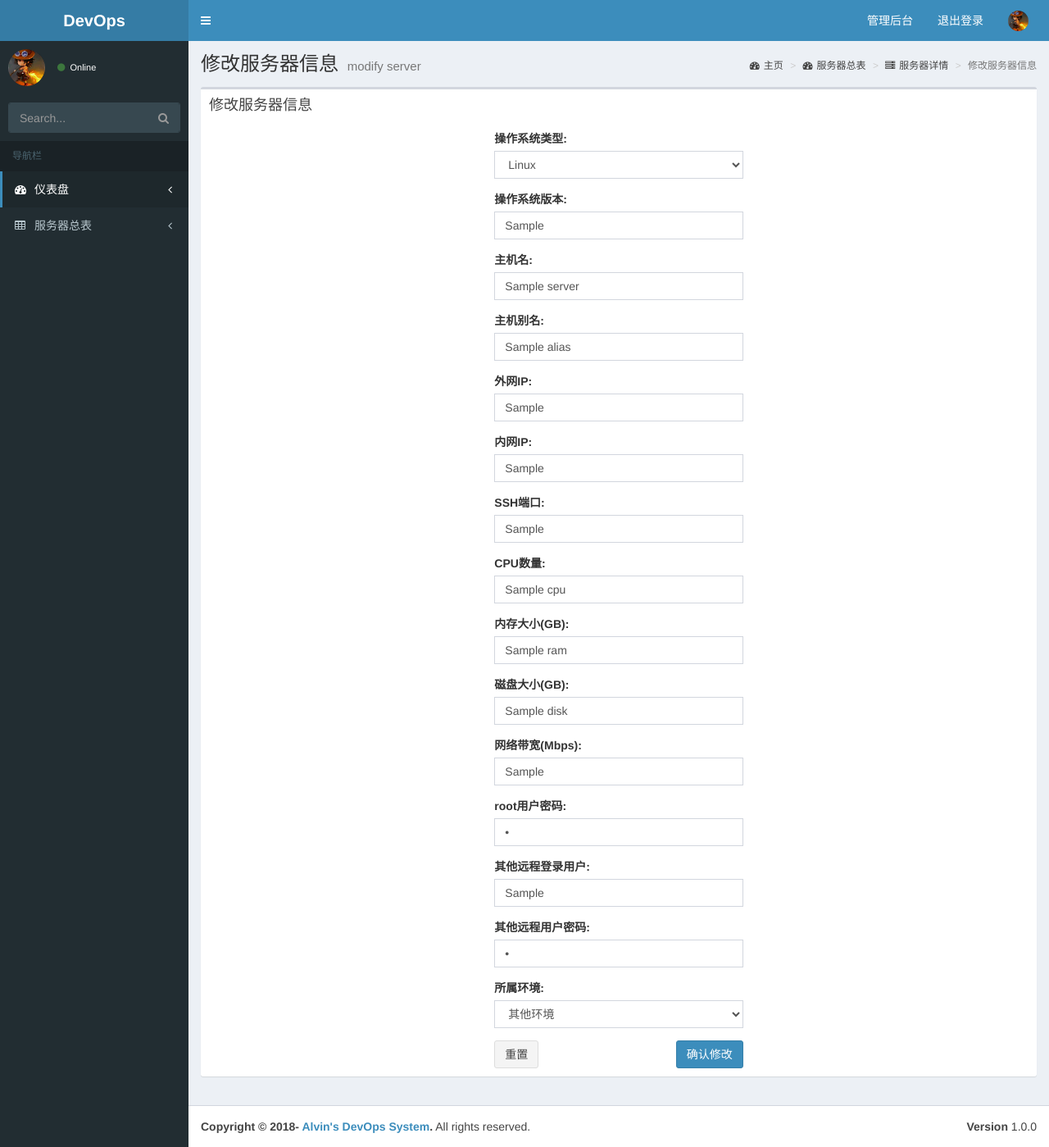
After one commit to alvin-tz/DevOps, a Django app: template assets/templates/assets/modify.html in a window 1280 px wide. The commit adds this page. Shown: the whole page at 82% size. Run offline with Django 3.2, Linux system fonts and the light colour scheme; the template is opened without the code that fills it: most values are stand-ins (such as "Sample title", 1, 10 or a date in 2020); some libraries are stand-ins or nearby versions.

Commit message:
add modify and deleteserver function.

```diff
--- a/assets/forms.py
+++ b/assets/forms.py
@@ -24,7 +24,7 @@ class AddserverForm(forms.Form):
     cpu = forms.IntegerField(label="CPU数量", widget=forms.TextInput(attrs={'class': 'form-control'}))
     ram = forms.FloatField(label="内存大小(GB)", widget=forms.TextInput(attrs={'class': 'form-control'}))
     disk = forms.FloatField(label="磁盘大小(GB)", widget=forms.TextInput(attrs={'class': 'form-control'}))
-    network_bandwidth = forms.IntegerField(label="网络带宽(Mbps)", required=False, widget=forms.TextInput(attrs={'class': 'form-control'}))
+    network_bandwidth = forms.CharField(label="网络带宽(Mbps)", required=False, widget=forms.TextInput(attrs={'class': 'form-control'}))
 
     ssh_user_root_password = forms.CharField(label="root用户密码", required=False, widget=forms.PasswordInput(attrs={'class': 'form-control'}))
     ssh_user_other = forms.CharField(label="其他远程登录用户", required=False, widget=forms.TextInput(attrs={'class': 'form-control'}))
--- a/assets/models.py
+++ b/assets/models.py
@@ -38,7 +38,8 @@ class Server(models.Model):
     ssh_user_other = models.TextField(verbose_name='其他远程登录用户', max_length=256, blank=True, null=True)
     ssh_user_other_password = models.CharField(verbose_name='其他远程用户密码', max_length=256, blank=True, null=True)
     # loginstr = JSONFiled()
-    modified_time = models.DateTimeField(verbose_name='最后修改时间', auto_now_add=True)
+    created_time = models.DateTimeField(verbose_name='创建时间', auto_now_add=True)
+    modified_time = models.DateTimeField(verbose_name='最后修改时间', auto_now=True)
 
     env_choice = (
         ('mainnet', '主网环境'),
--- a/assets/templates/assets/addserver.html
+++ b/assets/templates/assets/addserver.html
@@ -4,7 +4,7 @@
 
 {% block css %}
     <!-- DataTables -->
-    <link rel="stylesheet" href="{% static 'plugins/datatables.net-bs/css/dataTables.bootstrap.css' %}">
+{#    <link rel="stylesheet" href="{% static 'plugins/datatables.net-bs/css/dataTables.bootstrap.css' %}">#}
     <!-- Theme style -->
     <link rel="stylesheet" href="{% static 'dist/css/AdminLTE.min.css' %}">
     <!-- AdminLTE Skins. Choose a skin from the css/skins folder instead of downloading all of them to reduce the load. -->
--- a/assets/templates/assets/index.html
+++ b/assets/templates/assets/index.html
@@ -45,6 +45,7 @@
                                     <th>内网IP</th>
                                     <th>操作系统类型</th>
                                     <th>最后修改时间</th>
+                                    <th>操作</th>
                                 </tr>
                             </thead>
 
@@ -54,6 +55,7 @@
                                     <tr>
                                         <td>{{ forloop.counter }}</td>
                                         <td><a href="{% url 'assets:detail' server.id %}">{{ server.alias }}</a></td>
+{#                                        <td><a href="/assets/detail/{{ server.id }}">{{ server.alias }}</a></td>#}
 {#                                        <td>{{ server.alias }}</td>#}
                                         <td><a href="{% url 'assets:detail' server.id %}">{{ server.hostname }}</a></td>
                                         <td>{{ server.system }}</td>
@@ -61,6 +63,10 @@
                                         <td>{{ server.intranet_IP|default_if_none:"-" }}</td>
                                         <td>{{ server.os_type|default_if_none:"-" }}</td>
                                         <td>{{ server.modified_time|date:"Y/m/d [H:m:s]" }}</td>
+                                        <td>
+                                            <a type="button" class="btn btn-primary fa fa-edit" href="{% url 'assets:modify' server.id %}"></a>
+                                            <a type="button" class="btn btn-primary fa fa-times" href="{% url 'assets:deleteserver' server.id %}"></a>
+                                        </td>
                                     </tr>
                                 {% empty %}
                                     <tr>没有数据！</tr>
--- /dev/null
+++ b/assets/templates/assets/modify.html
@@ -0,0 +1,146 @@
+{% extends 'assetsbase.html' %}
+{% load staticfiles %}
+{% block title %}修改服务器信息{% endblock %}
+
+{% block css %}
+    <!-- DataTables -->
+{#    <link rel="stylesheet" href="{% static 'plugins/datatables.net-bs/css/dataTables.bootstrap.css' %}">#}
+    <!-- Theme style -->
+    <link rel="stylesheet" href="{% static 'dist/css/AdminLTE.min.css' %}">
+    <!-- AdminLTE Skins. Choose a skin from the css/skins folder instead of downloading all of them to reduce the load. -->
+    <link rel="stylesheet" href="{% static 'dist/css/skins/_all-skins.min.css' %}">
+{% endblock %}
+
+
+{% block content %}
+    <!-- Content Header (Page header) -->
+    <section class="content-header">
+        <h1>
+            修改服务器信息
+            <small>modify server</small>
+        </h1>
+        <ol class="breadcrumb">
+            <li><a href="{% url 'assets:dashboard' %}"><i class="fa fa-dashboard"></i>主页</a></li>
+            <li><a href="{% url 'assets:index' %}"><i class="fa fa-dashboard"></i>服务器总表</a></li>
+            <li><a href="{% url 'assets:detail' server.id %}"><i class="fa fa-server"></i>服务器详情</a></li>
+            <li class="active">修改服务器信息</li>
+        </ol>
+    </section>
+
+    <!-- Main content -->
+    <section class="content">
+        <div class="row">
+            <div class="col-xs-12">
+                <div class="box">
+                    <div class="box-header">
+                        <h3 class="box-title">修改服务器信息</h3>
+                    </div><!-- /.box-header-->
+                    <div class="box-body">
+                        <div class="col-md-4 col-md-offset-4">
+{#                            <form class="form-register" action="{% url 'assets:addserver' %}" method="post">#}
+                            <form class="form-register" action="{% url 'assets:modify' server.id %}" method="post">
+                                {% csrf_token %}
+                                <div class="form-group">
+                                    <label for="id_os_type">操作系统类型:</label>
+                                    <select name="os_type" class="form-control" id="id_os_type">
+                                        {% if server.os_type == 'Window' %}
+                                            <option value="Linux">Linux</option>
+                                            <option value="Windows" selected>Windows</option>
+                                        {% else %}
+                                            <option value="Linux" selected>Linux</option>
+                                            <option value="Windows">Windows</option>
+                                        {% endif %}
+                                    </select>
+                                </div>
+                                <div class="form-group">
+                                    <label for="id_os_release">操作系统版本:</label>
+                                    <input type="text" name="os_release" class="form-control" id="id_os_release" value="{{ server.os_release }}">
+                                </div>
+                                <div class="form-group">
+                                    <label for="id_hostname">主机名:</label>
+                                    <input type="text" name="hostname" class="form-control" id="id_hostname" value="{{ server.hostname }}">
+                                </div>
+                                    <div class="form-group">
+                                    <label for="id_alias">主机别名:</label>
+                                    <input type="text" name="alias" class="form-control" required id="id_alias" value="{{ server.alias }}">
+                                </div>
+                                <div class="form-group">
+                                    <label for="id_extranet_IP">外网IP:</label>
+                                    <input type="text" name="extranet_IP" class="form-control" id="id_extranet_IP" value="{{ server.extranet_IP }}">
+                                </div>
+                                <div class="form-group">
+                                    <label for="id_intranet_IP">内网IP:</label>
+                                    <input type="text" name="intranet_IP" class="form-control" id="id_intranet_IP" value="{{ server.intranet_IP }}">
+                                </div>
+                                <div class="form-group">
+                                    <label for="id_ssh_port">SSH端口:</label>
+                                    <input type="text" name="ssh_port" class="form-control" id="id_ssh_port" value="{{ server.ssh_port }}">
+                                </div>
+                                <div class="form-group">
+                                    <label for="id_cpu">CPU数量:</label>
+                                    <input type="text" name="cpu" class="form-control" required id="id_cpu" value="{{ server.cpu }}">
+                                </div>
+                                <div class="form-group">
+                                    <label for="id_ram">内存大小(GB):</label>
+                                    <input type="text" name="ram" class="form-control" required id="id_ram" value="{{ server.ram }}">
+                                </div>
+                                <div class="form-group">
+                                    <label for="id_disk">磁盘大小(GB):</label>
+                                    <input type="text" name="disk" class="form-control" required id="id_disk" value="{{ server.disk }}">
+                                </div>
+                                <div class="form-group">
+                                    <label for="id_network_bandwidth">网络带宽(Mbps):</label>
+                                    <input type="text" name="network_bandwidth" class="form-control" id="id_network_bandwidth" value="{{ server.network_bandwidth }}">
+                                </div>
+                                <div class="form-group">
+                                    <label for="id_ssh_user_root_password">root用户密码:</label>
+                                    <input type="password" name="ssh_user_root_password" class="form-control" id="id_ssh_user_root_password" value="{{ server.ssh_user_root_password }}">
+                                </div>
+                                <div class="form-group">
+                                    <label for="id_ssh_user_other">其他远程登录用户:</label>
+                                    <input type="text" name="ssh_user_other" class="form-control" id="id_ssh_user_other" value="{{ server.ssh_user_other }}">
+                                </div>
+                                <div class="form-group">
+                                    <label for="id_ssh_user_other_password">其他远程用户密码:</label>
+                                    <input type="password" name="ssh_user_other_password" class="form-control" id="id_ssh_user_other_password" value="{{ server.ssh_user_other_password }}">
+                                </div>
+                                <div class="form-group">
+                                    <label for="id_system">所属环境:</label>
+                                    <select name="system" class="form-control" id="id_system">
+                                        {% if server.system == 'mainnet' %}
+                                            <option value="mainnet" selected>主网环境</option>
+                                            <option value="testnet">测试网环境</option>
+                                            <option value="develop">开发环境</option>
+                                            <option value="others">其他环境</option>
+                                        {% elif server.system == 'testnet' %}
+                                            <option value="mainnet">主网环境</option>
+                                            <option value="testnet" selected>测试网环境</option>
+                                            <option value="develop">开发环境</option>
+                                            <option value="others">其他环境</option>
+                                        {% elif server.system == 'develop' %}
+                                            <option value="mainnet">主网环境</option>
+                                            <option value="testnet">测试网环境</option>
+                                            <option value="develop" selected>开发环境</option>
+                                            <option value="others">其他环境</option>
+                                        {% else %}
+                                            <option value="mainnet">主网环境</option>
+                                            <option value="testnet">测试网环境</option>
+                                            <option value="develop">开发环境</option>
+                                            <option value="others" selected>其他环境</option>
+                                        {% endif %}
+                                    </select>
+                                </div>
+
+                                <button type="reset" class="btn btn-default pull-left">重置</button>
+{#                                <button type="button" class="btn btn-default " style="display: block; margin:0 auto">取消修改</button>#}
+                                <button type="submit" class="btn btn-primary pull-right">确认修改</button>
+
+                            </form>
+                        </div>
+                    </div><!-- /.box-body -->
+                </div><!-- /.box -->
+            </div><!-- /.col -->
+        </div><!-- /.row -->
+    </section>
+
+{% endblock %}
--- a/assets/urls.py
+++ b/assets/urls.py
@@ -11,8 +11,10 @@ app_name = 'assets'
 urlpatterns = [
     path('dashboard/', views.dashboard, name='dashboard'),
     path('index/', views.index, name='index'),
-    path('detail/(?P<server_id>[0-9]+)/', views.detail, name='detail'),
+    # path('detail/(?P<server_id>[0-9]+)/', views.detail, name='detail'),
+    path('detail/<server_id>/', views.detail, name='detail'),
     path('addserver/', views.addserver, name='addserver'),
-    # path('modify/', views.modify, name='modify'),
+    path('modify/<server_id>', views.modify, name='modify'),
+    path('deleteserver/<server_id>', views.deleteserver, name='deleteserver'),
     path('', views.dashboard),
 ]
```
Also changed, not shown: assets/templates/assets/detail.html (+13 -6 lines), assets/views.py (+58 -1 lines), assets/migrations/0002_auto_20181226_1102.py (added).
